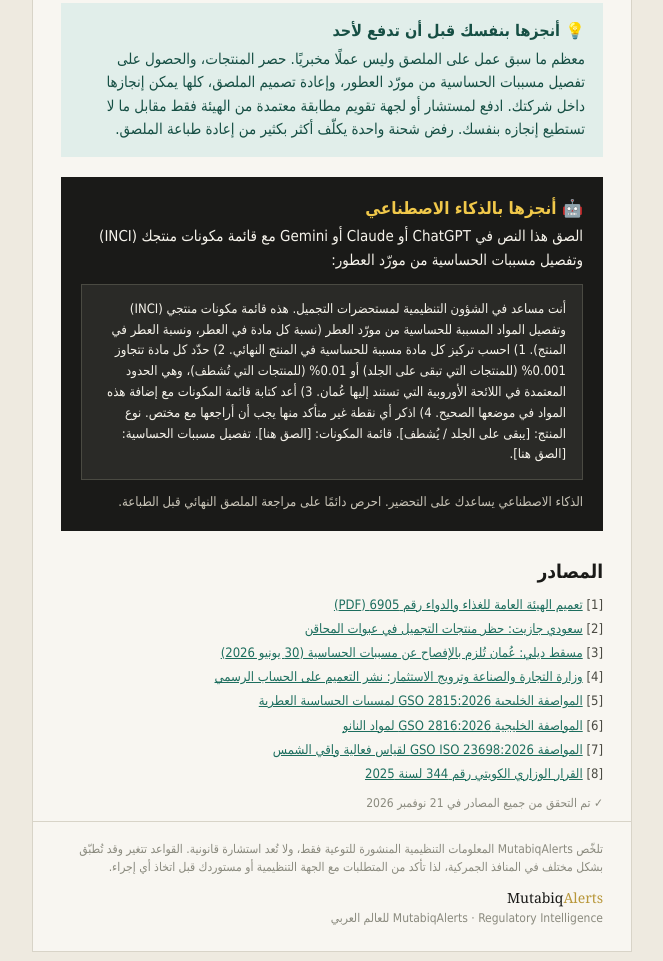
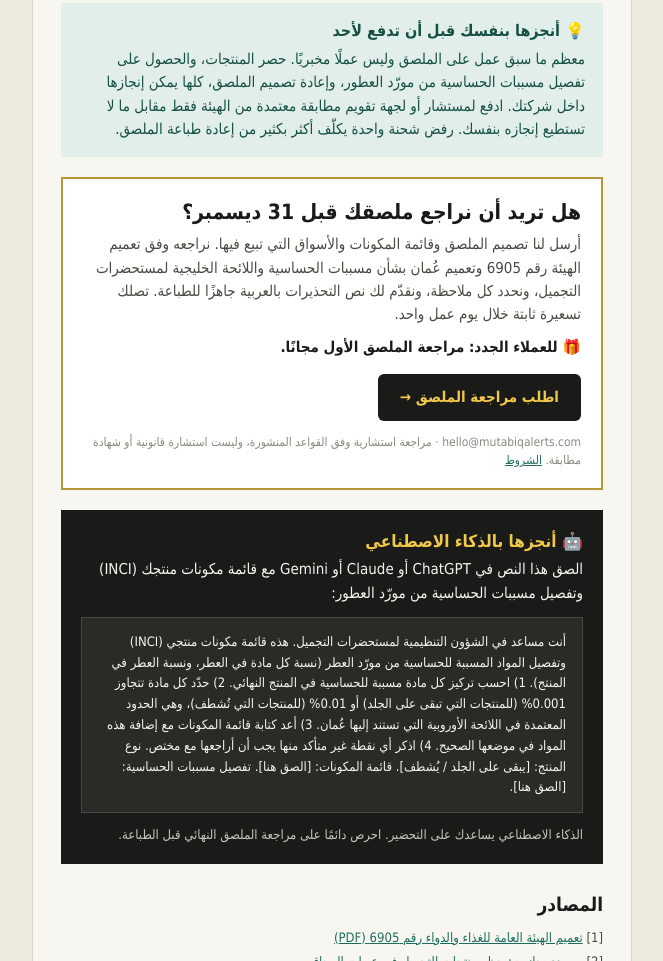
Before and after one commit to mutabiqalerts/mutabiqalerts-v2, a plain HTML site: page issues/gcc-cosmetics-2026-11/ar.html in a window 1280 px wide. Shown: the part 3892-4853 px from the top of the page, without its empty margins (308-971 px from the left). Drawn offline with Linux system fonts and the light colour scheme.

Commit message:
Publish issue #1: gcc-cosmetics-2026-11
Co-Authored-By: Claude Opus 5.5 <noreply@anthropic.com>

```diff
--- a/issues/gcc-cosmetics-2026-11/ar.html
+++ b/issues/gcc-cosmetics-2026-11/ar.html
@@ -134,6 +134,22 @@
       </td></tr>
     </table>
   </td></tr>
+  <!-- CTA: paid label review -->
+  <tr><td style="padding:16px 28px 4px;">
+    <table width="100%" cellpadding="0" cellspacing="0" border="0" bgcolor="#ffffff" style="background-color:#ffffff;border:2px solid #b8973a;">
+      <tr><td dir="rtl" style="padding:20px 20px 18px;text-align:right;font-family:Tahoma, Arial, sans-serif;font-size:15px;line-height:1.55;color:#4a4a42;">
+        <h2 style="margin:0 0 8px;font-family:Tahoma, Arial, sans-serif;font-weight:bold;font-size:21px;line-height:1.25;color:#1a1a18;">هل تريد أن نراجع ملصقك قبل 31 ديسمبر؟</h2>
+        <p style="margin:0 0 10px;">أرسل لنا تصميم الملصق وقائمة المكونات والأسواق التي تبيع فيها. نراجعه وفق تعميم الهيئة رقم 6905 وتعميم عُمان بشأن مسببات الحساسية واللائحة الخليجية لمستحضرات التجميل، ونحدد كل ملاحظة، ونقدّم لك نص التحذيرات بالعربية جاهزًا للطباعة. تصلك تسعيرة ثابتة خلال يوم عمل واحد.</p>
+        <p style="margin:0 0 14px;font-weight:bold;color:#1a1a18;">🎁 للعملاء الجدد: مراجعة الملصق الأول مجانًا.</p>
+        <table cellpadding="0" cellspacing="0" border="0" align="right"><tr>
+          <td bgcolor="#1a1a18" style="background-color:#1a1a18;border-radius:6px;">
+            <a href="mailto:hello@mutabiqalerts.com?subject=%D8%B7%D9%84%D8%A8%20%D9%85%D8%B1%D8%A7%D8%AC%D8%B9%D8%A9%20%D9%85%D9%84%D8%B5%D9%82%3A%20%D9%85%D8%B3%D8%AA%D8%AD%D8%B6%D8%B1%D8%A7%D8%AA%20%D8%A7%D9%84%D8%AA%D8%AC%D9%85%D9%8A%D9%84%20%D9%81%D9%8A%20%D8%A7%D9%84%D8%AE%D9%84%D9%8A%D8%AC%20%28%D8%A7%D9%84%D8%B9%D8%AF%D8%AF%201%29&amp;body=%D9%85%D8%B1%D8%AD%D8%A8%D9%8B%D8%A7%20%D9%81%D8%B1%D9%8A%D9%82%20MutabiqAlerts%D8%8C%0A%0A%D9%86%D8%B1%D8%BA%D8%A8%20%D9%81%D9%8A%20%D9%85%D8%B1%D8%A7%D8%AC%D8%B9%D8%A9%20%D9%85%D9%84%D8%B5%D9%82%D9%86%D8%A7.%0A%D8%A7%D9%84%D9%85%D9%86%D8%AA%D8%AC/%D8%A7%D9%84%D9%85%D9%86%D8%AA%D8%AC%D8%A7%D8%AA%3A%0A%D8%A7%D9%84%D8%A3%D8%B3%D9%88%D8%A7%D9%82%20%28%D9%85%D8%AB%D9%84%20%D8%A7%D9%84%D8%B3%D8%B9%D9%88%D8%AF%D9%8A%D8%A9%D8%8C%20%D8%B9%D9%8F%D9%85%D8%A7%D9%86%29%3A%0A%D9%86%D9%88%D8%B9%20%D8%A7%D9%84%D8%B9%D8%A8%D9%88%D8%A9%20%28%D8%A3%D9%86%D8%A8%D9%88%D8%A8%20/%20%D8%A3%D9%85%D8%A8%D9%88%D9%84%D8%A9%20/%20%D9%82%D8%A7%D8%B1%D9%88%D8%B1%D8%A9%20/%20%D8%BA%D9%8A%D8%B1%20%D8%B0%D9%84%D9%83%29%3A%0A%0A%D8%B3%D8%A3%D8%B1%D9%81%D9%82%20%D8%AA%D8%B5%D9%85%D9%8A%D9%85%20%D8%A7%D9%84%D9%85%D9%84%D8%B5%D9%82%20%D9%88%D9%82%D8%A7%D8%A6%D9%85%D8%A9%20%D8%A7%D9%84%D9%85%D9%83%D9%88%D9%86%D8%A7%D8%AA.%0A" style="display:inline-block;padding:12px 22px;font-family:Tahoma, Arial, sans-serif;font-size:15px;font-weight:bold;color:#f0c84a;text-decoration:none;border-radius:6px;">اطلب مراجعة الملصق →</a>
+          </td>
+        </tr></table>
+        <div style="clear:both;padding-top:12px;font-size:12px;color:#8a8a7e;">hello@mutabiqalerts.com · مراجعة استشارية وفق القواعد المنشورة، وليست استشارة قانونية أو شهادة مطابقة. <a href="https://mutabiqalerts.com/terms" style="color:#1d6e5e;text-decoration:underline;">الشروط</a></div>
+      </td></tr>
+    </table>
+  </td></tr>
   <!-- AI prompt -->
   <tr><td style="padding:16px 28px 4px;">
     <table width="100%" cellpadding="0" cellspacing="0" border="0" style="background-color:#1a1a18;">
```
Also changed, not shown: issues/gcc-cosmetics-2026-11/index.html (+16 -0 lines).
